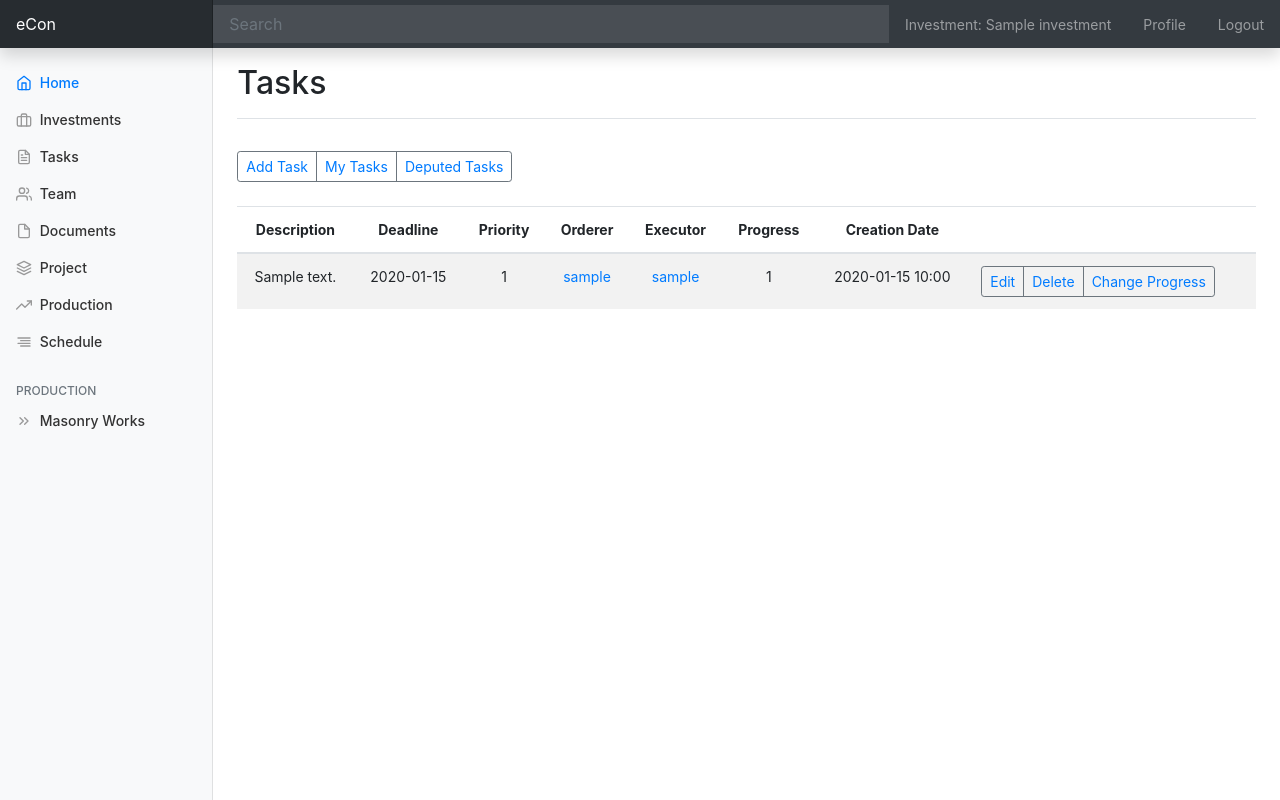
After one commit to konradkrasno/eCon, a Flask app: page /tasks/ in a window 1280 px wide. The commit adds this page. Run offline with Flask 2, Linux system fonts and the light colour scheme; a user stored in the database is signed in; tables that the repository leaves empty hold one stand-in row (values such as "Sample post"); some libraries are stand-ins or nearby versions.

Commit message:
tasks added

```diff
--- a/app/__init__.py
+++ b/app/__init__.py
@@ -40,6 +40,10 @@ def create_app(app_config=config):
 
     app.register_blueprint(team_bp, url_prefix="/team")
 
+    from app.tasks import bp as tasks_bp
+
+    app.register_blueprint(tasks_bp, url_prefix="/tasks")
+
     from app.production.masonry_works import bp as masonry_works_bp
 
     app.register_blueprint(masonry_works_bp, url_prefix="/masonry_works")
--- a/app/main/routes.py
+++ b/app/main/routes.py
@@ -20,12 +20,6 @@ from app.models import Wall, User
 @login_required
 def index() -> str:
     return render_template("index.html", title="Home")
-
-
-@bp.route("/tasks")
-@login_required
-def tasks() -> str:
-    return render_template("in_preparation.html", title="Tasks")
 
 
 @bp.route("/production")
--- /dev/null
+++ b/app/tasks/__init__.py
@@ -0,0 +1,5 @@
+from flask import Blueprint
+
+bp = Blueprint("tasks", __name__)
+
+from app.tasks import routes
--- /dev/null
+++ b/app/tasks/routes.py
@@ -0,0 +1,151 @@
+import datetime
+from flask import render_template, redirect, url_for, flash, g, request
+from flask_login import login_required, current_user
+from app import db
+from app.tasks import bp
+from app.models import Task, Worker
+from app.tasks.forms import TaskForm, ProgressForm
+from app.main.forms import WarrantyForm
+
+
+@bp.route("/")
+@login_required
+def tasks():
+    tasks = Task.get_all(invest_id=g.current_invest.id)
+    admin = Worker.is_admin(user_id=current_user.id, investment_id=g.current_invest.id)
+    next_page = url_for("tasks.tasks")
+    return render_template(
+        "tasks/tasks.html", title="Tasks", tasks=tasks, admin=admin, next_page=next_page
+    )
+
+
+@bp.route("/my")
+@login_required
+def my_tasks():
+    tasks = Worker.get_by_username(
+        invest_id=g.current_invest.id, username=current_user.username
+    ).tasks_to_execution.order_by(Task.deadline).order_by(Task.priority.desc()).all()
+    admin = Worker.is_admin(user_id=current_user.id, investment_id=g.current_invest.id)
+    next_page = url_for("tasks.my_tasks")
+    return render_template(
+        "tasks/tasks.html",
+        title="My Tasks",
+        tasks=tasks,
+        admin=admin,
+        next_page=next_page,
+    )
+
+
+@bp.route("/deputed")
+@login_required
+def deputed_tasks():
+    tasks = Worker.get_by_username(
+        invest_id=g.current_invest.id, username=current_user.username
+    ).deputed_tasks.order_by(Task.deadline).order_by(Task.priority.desc()).all()
+    admin = Worker.is_admin(user_id=current_user.id, investment_id=g.current_invest.id)
+    next_page = url_for("tasks.deputed_tasks")
+    return render_template(
+        "tasks/tasks.html",
+        title="Deputed Tasks",
+        tasks=tasks,
+        admin=admin,
+        next_page=next_page,
+    )
+
+
+@bp.route("/add", methods=["GET", "POST"])
+@login_required
+def add_task():
+    orderer = Worker.get_by_username(g.current_invest.id, current_user.username)
+    if not orderer:
+        flash("Choose investment first.")
+        return redirect(url_for("tasks.tasks"))
+    form = TaskForm()
+    if form.validate_on_submit():
+        executor = Worker.get_by_username(g.current_invest.id, form.executor_name.data)
+        db.session.add(
+            Task(
+                description=form.description.data,
+                created_at=datetime.datetime.utcnow(),
+                deadline=form.deadline.data,
+                priority=form.priority.data,
+                orderer=orderer,
+                executor=executor,
+                progress=0,
+                investment_id=g.current_invest.id,
+            )
+        )
+        db.session.commit()
+        flash("You have created the task successfully.")
+        return redirect(url_for("tasks.tasks"))
+    return render_template("tasks/form.html", title="Add Task", form=form)
+
+
+@bp.route("/edit", methods=["GET", "POST"])
+@login_required
+def edit_task():
+    _id = request.args.get("_id")
+    next_page = request.args.get("next_page")
+    if not next_page:
+        next_page = url_for("tasks.tasks")
+    task = Task.query.get(int(_id))
+    if task:
+        form = TaskForm()
+        if form.validate_on_submit():
+            task.description = form.description.data
+            task.deadline = form.deadline.data
+            task.priority = form.priority.data
+            if form.executor_name != task.executor.users.username:
+                task.executor = Worker.get_by_username(
+                    invest_id=g.current_invest.id, username=form.executor_name.data
+                )
+            db.session.commit()
+            flash("You have edited the task successfully.")
+            return redirect(next_page)
+        elif request.method == "GET":
+            form.description.data = task.description
+            form.deadline.data = task.deadline
+            form.priority.data = task.priority
+            form.executor_name.data = task.executor.users.username
+        return render_template("tasks/form.html", title="Edit Task", form=form)
+    return redirect(next_page)
+
+
+@bp.route("/delete", methods=["GET", "POST"])
+@login_required
+def delete_task():
+    _id = request.args.get("_id")
+    next_page = request.args.get("next_page")
+    if not next_page:
+        next_page = url_for("tasks.tasks")
+    form = WarrantyForm()
+    if form.validate_on_submit():
+        if form.no.data:
+            flash("The task has not been deleted.")
+        elif form.yes.data:
+            Task.query.filter_by(id=_id).delete()
+            db.session.commit()
+            flash("You have deleted the task successfully.")
+        return redirect(next_page)
+    return render_template("warranty_form.html", title="Delete Task", form=form)
+
+
+@bp.route("/change", methods=["GET", "POST"])
+@login_required
+def change_progress():
+    _id = request.args.get("_id")
+    next_page = request.args.get("next_page")
+    if not next_page:
+        next_page = url_for("tasks.tasks")
+    task = Task.query.get(int(_id))
+    if task:
+        form = ProgressForm()
+        if form.validate_on_submit():
+            task.progress = form.progress.data
+            db.session.commit()
+            flash("You have changed the progress successfully.")
+            return redirect(next_page)
+        elif request.method == "GET":
+            form.progress.data = task.progress
+        return render_template("tasks/form.html", title="Change Progress", form=form)
+    return redirect(next_page)
--- a/app/team/tests.py
+++ b/app/team/tests.py
@@ -12,8 +12,7 @@ class TestTeam:
         client, captured_templates, test_with_authenticated_user, add_investment
     ):
         investment = Investment.query.filter_by(name="Test Invest").first()
-        user = User.query.filter_by(username="active_user").first()
-        user.current_invest_id = investment.id
+        current_user.current_invest_id = investment.id
         worker1 = Worker.query.filter_by(position="admin").first()
         worker2 = Worker.query.filter_by(position="second worker").first()
         response = client.get(url_for("team.team"))
@@ -74,8 +73,7 @@ class TestAddWorker:
     ):
         mocker.patch("app.auth.email.send_complete_registration_mail")
         investment = Investment.query.filter_by(name="Test Invest").first()
-        user = User.query.filter_by(username="active_user").first()
-        user.current_invest_id = investment.id
+        current_user.current_invest_id = investment.id
         form = CreateWorkerForm(
             email="active_user@email.com", position="new position", admin=False
         )
--- a/app/templates/base.html
+++ b/app/templates/base.html
@@ -94,7 +94,7 @@
             </a>
           </li>
           <li class="nav-item">
-            <a class="nav-link" href="{{ url_for('main.tasks') }}">
+            <a class="nav-link" href="{{ url_for('tasks.tasks') }}">
               <span data-feather="file-text"></span>
               Tasks
             </a>
@@ -125,7 +125,7 @@
           </li>
           <li class="nav-item">
             <a class="nav-link" href="{{ url_for('main.schedule') }}">
-              <span data-feather="invest_list"></span>
+              <span data-feather="align-right"></span>
               Schedule
             </a>
           </li>
--- a/app/templates/investments/investments.html
+++ b/app/templates/investments/investments.html
@@ -27,7 +27,7 @@
       <thead>
         <tr>
           <th class="text-center">Investment</th>
-          <th class="text-center">Creation Date</th>
+          <th class="text-center">Creation Time</th>
           <th class="text-center"></th>
         </tr>
       </thead>
--- /dev/null
+++ b/app/templates/tasks/tasks.html
@@ -0,0 +1,109 @@
+{% extends "base.html" %}
+
+{% block title_content %}{{ title }}{% endblock %}
+
+{% block button_content %}
+    <div class="btn-toolbar mb-2 mb-md-0">
+      {% if g.current_invest.name %}
+        <div class="btn-group mr-2">
+            <button type="button" class="btn btn-sm btn-outline-secondary">
+              <a href="{{ url_for('tasks.add_task') }}">Add Task</a>
+            </button>
+            {% if title != 'Tasks' %}
+            <button type="button" class="btn btn-sm btn-outline-secondary">
+              <a href="{{ url_for('tasks.tasks') }}">Tasks</a>
+            </button>
+            {% endif %}
+            {% if title != 'My Tasks' %}
+            <button type="button" class="btn btn-sm btn-outline-secondary">
+              <a href="{{ url_for('tasks.my_tasks') }}">My Tasks</a>
+            </button>
+            {% endif %}
+            {% if title != 'Deputed Tasks' %}
+            <button type="button" class="btn btn-sm btn-outline-secondary">
+              <a href="{{ url_for('tasks.deputed_tasks') }}">Deputed Tasks</a>
+            </button>
+            {% endif %}
+        </div>
+      {% else %}
+        <div class="container">
+          <h6>No Investment selected.</h6><br>
+        </div>
+        <div class="btn-group mr-2">
+            <button type="button" class="btn btn-sm btn-outline-secondary">
+              <a href="{{ url_for('investments.invest_list') }}">Select Investment</a>
+            </button>
+        </div>
+      {% endif %}
+    </div>
+
+{% endblock %}
+{% block app_content %}
+
+<main>
+  <div class="table-responsive">
+    {% if g.current_invest.name %}
+        {% if tasks %}
+        <table class="table table-striped">
+          <thead>
+            <tr>
+              <th class="text-center">Description</th>
+              <th class="text-center">Deadline</th>
+                <th class="text-center">Priority</th>
+                <th class="text-center">Orderer</th>
+                <th class="text-center">Executor</th>
+                <th class="text-center">Progress</th>
+                <th class="text-center">Creation Date</th>
+                <th class="text-center"></th>
+            </tr>
+          </thead>
+          <tbody>
+        {% for task in tasks %}
+          <tr>
+              <td class="text-center">{{ task.description }}</td>
+              <td class="text-center">{{ task.deadline.strftime('%Y-%m-%d') }}</td>
+              <td class="text-center">{{ task.priority }}</td>
+              <td class="text-center">
+                  <a href="{{ url_for('main.user', username=task.orderer.users.username) }}" >
+                      {{ task.orderer.users.username }}
+                  </a>
+              </td>
+              <td class="text-center">
+                  <a href="{{ url_for('main.user', username=task.executor.users.username) }}" >
+                      {{ task.executor.users.username }}
+                  </a>
+              </td>
+              <td class="text-center">{{ task.progress }}</td>
+              <td class="text-center">{{ task.created_at.strftime('%Y-%m-%d %H:%M') }}</td>
+              <td class="text-center">
+                  <div class="btn-toolbar mb-2 mb-md-0">
+                      <div class="btn-group mr-1">
+                          {% if admin %}
+                          {% if task.orderer.user_id == current_user.id %}
+                          <button type="button" class="btn btn-sm btn-outline-secondary">
+                              <a href="{{ url_for('tasks.edit_task', _id=task.id, next_page=next_page) }}">Edit</a>
+                          </button>
+                          <button type="button" class="btn btn-sm btn-outline-secondary">
+                              <a href="{{ url_for('tasks.delete_task', _id=task.id, next_page=next_page) }}">Delete</a>
+                          </button>
+                          {% endif %}
+                          {% endif %}
+                          <button type="button" class="btn btn-sm btn-outline-secondary">
+                              <a href="{{ url_for('tasks.change_progress', _id=task.id, next_page=next_page) }}">Change Progress</a>
+                          </button>
+                      </div>
+                  </div>
+              </td>
+          </tr>
+        {% endfor %}
+          </tbody>
+        </table>
+      {% else %}
+        <p>No tasks added yet.</p>
+      {% endif %}
+  {% endif %}
+  </div>
+
+</main>
+
+{% endblock %}
--- a/pytest.ini
+++ b/pytest.ini
@@ -6,4 +6,5 @@ testpaths =
     app/main/tests.py
     app/investments/tests.py
     app/team/tests.py
+    app/tasks/tests.py
     app/production/masonry_works/tests.py
```
Also changed, not shown: app/conftest.py (+29 -1 lines), app/models.py (+71 -3 lines), app/tasks/forms.py (added, +36 -0 lines), app/tasks/tests.py (added, +247 -0 lines), app/templates/tasks/form.html (added, +12 -0 lines), app/tests_models.py (+17 -1 lines).
